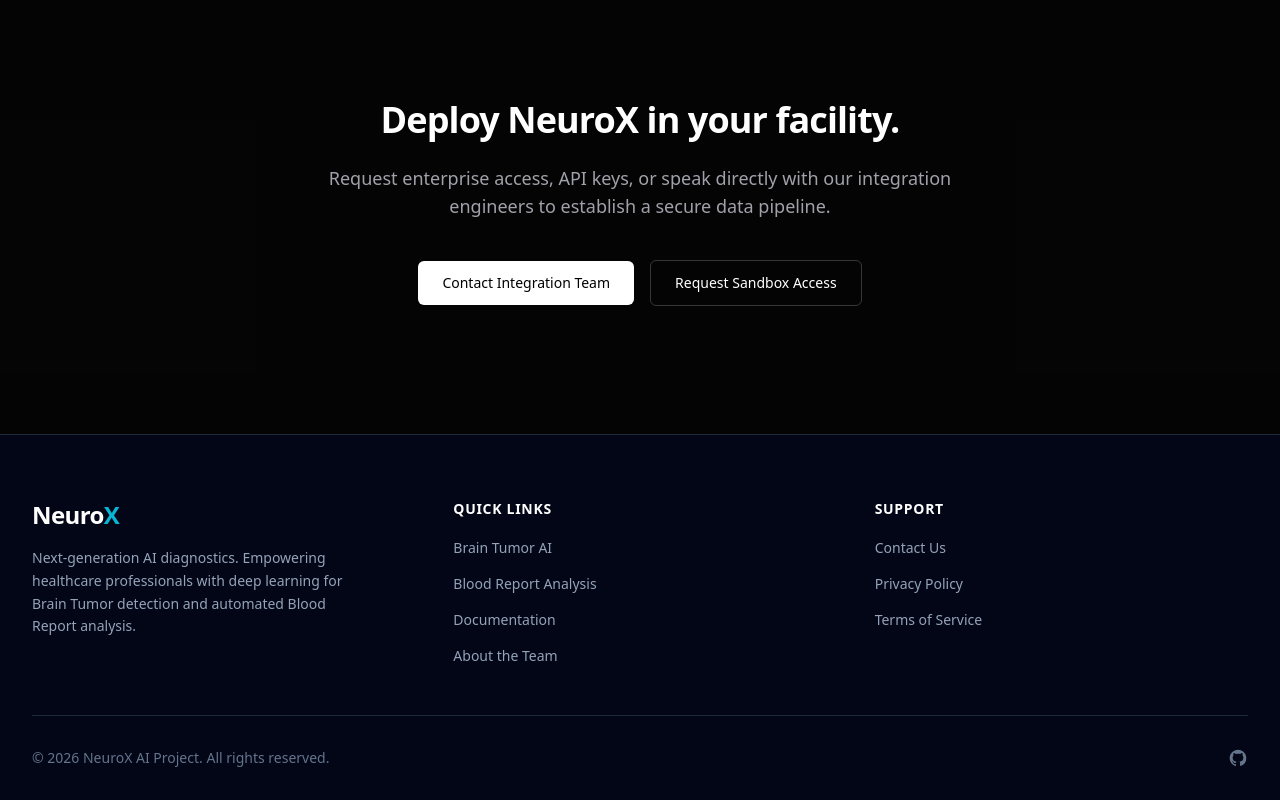
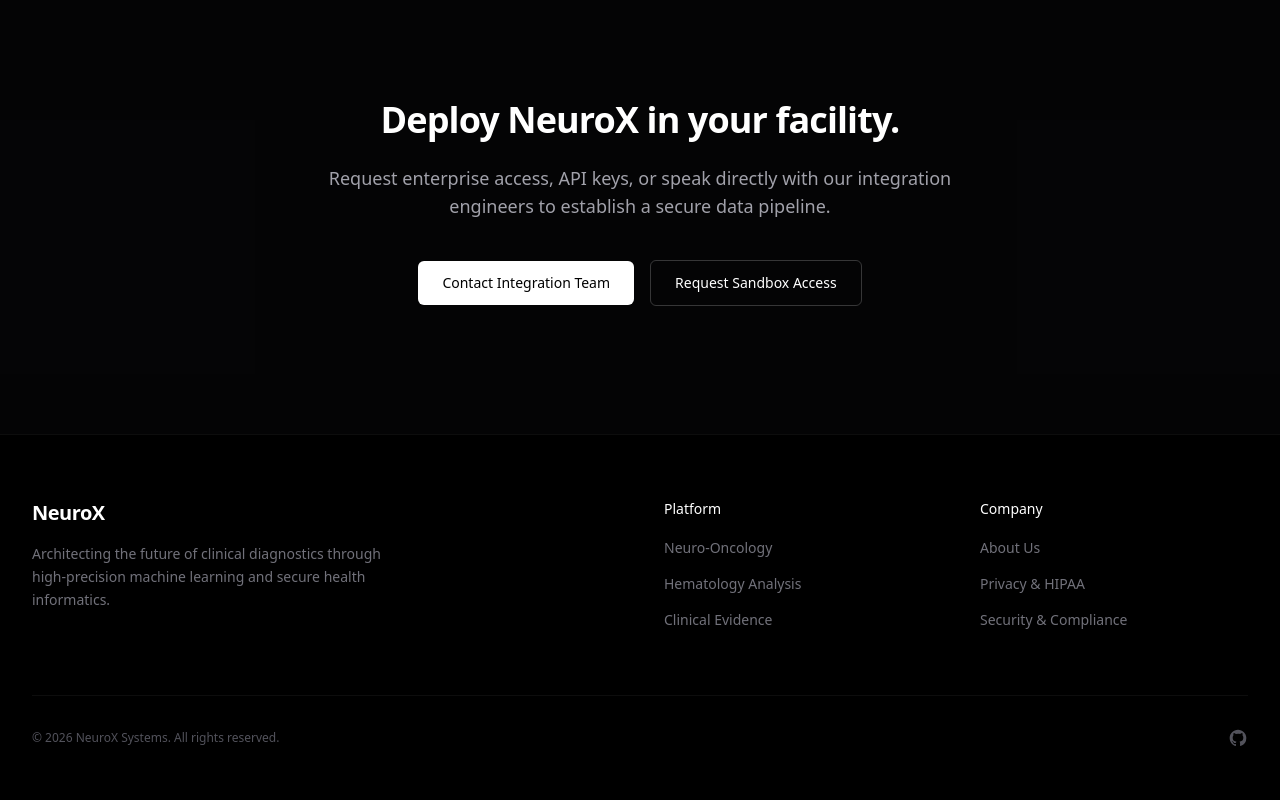
Before and after one commit to imharry18/NeuroX, a Next.js app in the folder frontend/: page / in a window 1280 px wide. Shown: the part 2929-3729 px from the top of the page. Built offline with nearby package versions, Linux system fonts and the light colour scheme.

Commit message:
Implement footer with navigation and credits

```diff
--- a/frontend/src/components/Footer.jsx
+++ b/frontend/src/components/Footer.jsx
@@ -4,81 +4,70 @@ export default function Footer() {
   const currentYear = new Date().getFullYear();
 
   return (
-    <footer className="bg-slate-950 border-t border-slate-800 pt-16 pb-8">
+    <footer className="bg-black border-t border-white/5 pt-16 pb-8">
       <div className="max-w-7xl mx-auto px-4 sm:px-6 lg:px-8">
-        <div className="grid grid-cols-1 md:grid-cols-3 gap-12 mb-12">
+        <div className="grid grid-cols-1 md:grid-cols-4 gap-12 mb-16">
 
-          {/* Brand Section */}
-          <div className="col-span-1 md:col-span-1">
-            <Link href="/" className="text-2xl font-extrabold text-white tracking-tight inline-block mb-4">
-              Neuro<span className="text-cyan-500">X</span>
+          <div className="col-span-1 md:col-span-2">
+            <Link href="/" className="text-xl font-semibold text-white tracking-tight inline-block mb-4">
+              NeuroX
             </Link>
-            <p className="text-slate-400 text-sm leading-relaxed max-w-xs">
-              Next-generation AI diagnostics. Empowering healthcare professionals with deep learning for Brain Tumor detection and automated Blood Report analysis.
+            <p className="text-zinc-500 text-sm font-light leading-relaxed max-w-sm">
+              Architecting the future of clinical diagnostics through high-precision machine learning and secure health informatics.
             </p>
           </div>
 
-          {/* Quick Links */}
           <div>
-            <h3 className="text-white font-semibold mb-4 tracking-wider text-sm uppercase">Quick Links</h3>
+            <h3 className="text-white font-medium mb-4 text-sm">Platform</h3>
             <ul className="space-y-3">
               <li>
-                <Link href="#brain-tumor" className="text-slate-400 hover:text-cyan-400 text-sm transition-colors">
-                  Brain Tumor AI
+                <Link href="#brain-tumor" className="text-zinc-500 hover:text-white text-sm transition-colors">
+                  Neuro-Oncology
                 </Link>
               </li>
               <li>
-                <Link href="#blood-report" className="text-slate-400 hover:text-cyan-400 text-sm transition-colors">
-                  Blood Report Analysis
+                <Link href="#blood-report" className="text-zinc-500 hover:text-white text-sm transition-colors">
+                  Hematology Analysis
                 </Link>
               </li>
               <li>
-                <Link href="#project-report" className="text-slate-400 hover:text-cyan-400 text-sm transition-colors">
-                  Documentation
-                </Link>
-              </li>
-              <li>
-                <Link href="#about" className="text-slate-400 hover:text-cyan-400 text-sm transition-colors">
-                  About the Team
+                <Link href="#project-report" className="text-zinc-500 hover:text-white text-sm transition-colors">
+                  Clinical Evidence
                 </Link>
               </li>
             </ul>
           </div>
 
-          {/* Contact & Support */}
           <div>
-            <h3 className="text-white font-semibold mb-4 tracking-wider text-sm uppercase">Support</h3>
+            <h3 className="text-white font-medium mb-4 text-sm">Company</h3>
             <ul className="space-y-3">
               <li>
-                <a href="mailto:support@neurox.ai" className="text-slate-400 hover:text-cyan-400 text-sm transition-colors">
-                  Contact Us
-                </a>
-              </li>
-              <li>
-                <Link href="#privacy" className="text-slate-400 hover:text-cyan-400 text-sm transition-colors">
-                  Privacy Policy
+                <Link href="#about" className="text-zinc-500 hover:text-white text-sm transition-colors">
+                  About Us
                 </Link>
               </li>
               <li>
-                <Link href="#terms" className="text-slate-400 hover:text-cyan-400 text-sm transition-colors">
-                  Terms of Service
+                <Link href="/privacy" className="text-zinc-500 hover:text-white text-sm transition-colors">
+                  Privacy & HIPAA
                 </Link>
+              </li>
+              <li>
+                <a href="mailto:compliance@neurox.ai" className="text-zinc-500 hover:text-white text-sm transition-colors">
+                  Security & Compliance
+                </a>
               </li>
             </ul>
           </div>
         </div>
 
-        {/* Bottom Bar */}
-        <div className="border-t border-slate-800 pt-8 flex flex-col md:flex-row justify-between items-center">
-          <p className="text-slate-500 text-sm text-center md:text-left mb-4 md:mb-0">
-            &copy; {currentYear} NeuroX AI Project. All rights reserved.
+        <div className="border-t border-white/5 pt-8 flex flex-col md:flex-row justify-between items-center">
+          <p className="text-zinc-600 text-xs font-light text-center md:text-left mb-4 md:mb-0">
+            &copy; {currentYear} NeuroX Systems. All rights reserved.
           </p>
 
-          {/* Optional Social/GitHub Links */}
           <div className="flex space-x-6">
-            <a href="#" className="text-slate-500 hover:text-cyan-400 transition-colors">
-              <span className="sr-only">GitHub</span>
-              <svg className="h-5 w-5" fill="currentColor" viewBox="0 0 24 24" aria-hidden="true">
+            <a href="#" className="text-zinc-600 hover:text-white transition-colors" aria-label="GitHub Repository">
+              <svg className="h-5 w-5" fill="currentColor" viewBox="0 0 24 24">
                 <path fillRule="evenodd" d="M12 2C6.477 2 2 6.484 2 12.017c0 4.425 2.865 8.18 6.839 9.504.5.092.682-.217.682-.483 0-.237-.008-.868-.013-1.703-2.782.605-3.369-1.343-3.369-1.343-.454-1.158-1.11-1.466-1.11-1.466-.908-.62.069-.608.069-.608 1.003.07 1.531 1.032 1.531 1.032.892 1.53 2.341 1.088 2.91.832.092-.647.35-1.088.636-1.338-2.22-.253-4.555-1.113-4.555-4.951 0-1.093.39-1.988 1.029-2.688-.103-.253-.446-1.272.098-2.65 0 0 .84-.27 2.75 1.026A9.564 9.564 0 0112 6.844c.85.004 1.705.115 2.504.337 1.909-1.296 2.747-1.027 2.747-1.027.546 1.379.202 2.398.1 2.651.64.7 1.028 1.595 1.028 2.688 0 3.848-2.339 4.695-4.566 4.943.359.309.678.92.678 1.855 0 1.338-.012 2.419-.012 2.747 0 .268.18.58.688.482A10.019 10.019 0 0022 12.017C22 6.484 17.522 2 12 2z" clipRule="evenodd" />
               </svg>
             </a>
```
